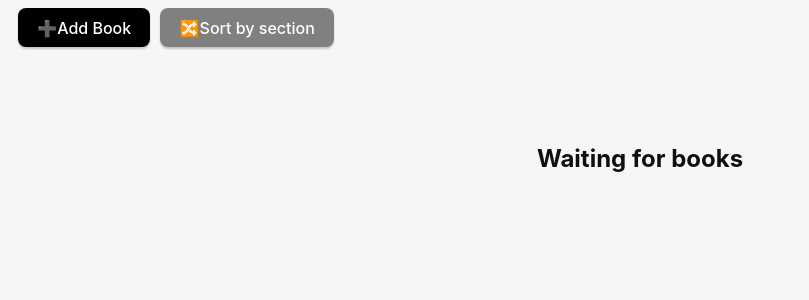
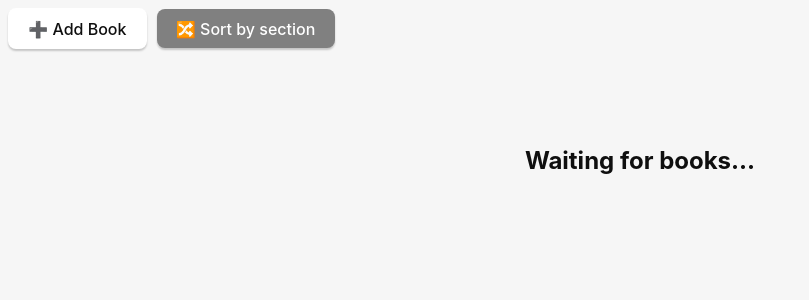
Before and after one commit to DobbiKov/book-manager-app, a React (Vite) app: page / in a window 1280 px wide. Shown: the top 300 px of the page, without its empty margins (0-809 px from the left). Built offline with nearby package versions, Linux system fonts and the light colour scheme.

Commit message:
refactored code

```diff
--- a/src/App.jsx
+++ b/src/App.jsx
@@ -1,117 +1,130 @@
-import { useState, useEffect, useCallback, createContext } from "react";
+import React, { useState, useEffect, useCallback, useRef } from "react";
 import { invoke } from "@tauri-apps/api/core";
 import { listen } from "@tauri-apps/api/event";
 import "./App.css";
-import Book from "./Book.jsx"
+import Book from "./Book.jsx";
 import QuestionBox from "./questionBox";
+import AddBook from "./AddBook.jsx";
 import { QuestionContext, ShowCreateBookContext } from "./contexts.js";
 import { QuestionBoxCont } from "./questionBoxCont.js";
-import AddBook from "./AddBook.jsx";
 
 function App() {
-    const [cont, setCont] = useState(new QuestionBoxCont("", "", "", "", () => {}, () => {}, false))
-    const [show_add, setShow_add] = useState(false);
+  // State for the question box
+  const [questionBoxCont, setQuestionBoxCont] = useState(
+    new QuestionBoxCont("", "", "", "", () => {}, () => {}, false)
+  );
+  // State to control the Add Book modal
+  const [showAddBook, setShowAddBook] = useState(false);
+  // Books state is an array of section objects.
   const [books, setBooks] = useState([]);
-    const [books_loaded, setBooks_loaded] = useState(false);
-    const [is_sort_by_sec, setIsSortBySec] = useState(false);
+  // Flag to know when books have been loaded
+  const [booksLoaded, setBooksLoaded] = useState(false);
+  // Flag to toggle sorting by section
+  const [isSortedBySection, setIsSortedBySection] = useState(false);
 
+  // A ref to always have the latest isSortedBySection value inside event listeners.
+  const isSortedBySectionRef = useRef(isSortedBySection);
   useEffect(() => {
-        async function temp_use_eff(){
-            let _books = await invoke("get_books");
-            handleSetBooks(_books);
-            console.log(_books);
-            setBooks_loaded(true);
+    isSortedBySectionRef.current = isSortedBySection;
+  }, [isSortedBySection]);
 
-            const event_update_books = await listen("update-books", async (event) => {
-                handleSetBooks(event.payload.books);
-                if(is_sort_by_sec){
+  // Helper function that wraps a plain books array into a default "Main" section.
+  const wrapBooksInSection = (booksArray) => [{ section: "Main", books: booksArray }];
 
-                  let books_by_sec = await invoke("get_books_sorted_by_section");
-                  setBooks(books_by_sec);
+  // Effect to fetch books on mount and set up event listeners for updates.
+  useEffect(() => {
+    async function fetchBooksAndSetupListener() {
+      try {
+        // Initial fetch
+        const initialBooks = await invoke("get_books");
+        setBooks(wrapBooksInSection(initialBooks));
+        console.log("Initial books:", initialBooks);
+        setBooksLoaded(true);
+
+        // Listen for book update events.
+        await listen("update-books", async (event) => {
+          const updatedBooks = event.payload.books;
+          // Wrap the updated books in the default section.
+          setBooks(wrapBooksInSection(updatedBooks));
+
+          // If the user has sorted by section, fetch sorted books.
+          if (isSortedBySectionRef.current) {
+            const sortedBooks = await invoke("get_books_sorted_by_section");
+            setBooks(sortedBooks);
           }
         });
+      } catch (error) {
+        console.error("Error fetching books:", error);
       }
-        temp_use_eff();
+    }
+
+    fetchBooksAndSetupListener();
   }, []);
 
-    const handleSetBooks = (books) => {
-        setBooks( [{section: "Main", books: books}])
-    }
-
-    const render_books = useCallback((book_secs) => {
-        return(
+  // Callback to render the list of book sections.
+  const renderBooks = useCallback((bookSections) => (
     <div className="list_of_secs">
-                    {
-                        book_secs.map(( obj ) =>
-                        <div className="section">
-                            <p>{obj.section}</p>
+      {bookSections.map((sectionObj, sectionIndex) => (
+        <div className="section" key={sectionIndex}>
+          <p>{sectionObj.section}</p>
           <div className="book-list">
-                                {
-                                    obj.books.map(( book ) =>
-                                        <Book name={book.name} path={book.path} section={book.section} favourite={book.favourite}/>
-                                    )
-                                }
+            {sectionObj.books.map((book, bookIndex) => (
+              <Book
+                key={bookIndex}
+                name={book.name}
+                path={book.path}
+                section={book.section}
+                favourite={book.favourite}
+              />
+            ))}
           </div>
         </div>
-                        )
+      ))}
+    </div>
+  ), []);
+
+  // Toggle the sort state and fetch the appropriate data.
+  const toggleSortBySection = async () => {
+    try {
+      if (!isSortedBySection) {
+        const sortedBooks = await invoke("get_books_sorted_by_section");
+        setBooks(sortedBooks);
+        console.log("Sorted books:", sortedBooks);
+      } else {
+        const initialBooks = await invoke("get_books");
+        setBooks(wrapBooksInSection(initialBooks));
       }
-            </div>
-        )
-    }, []);
-
+      setIsSortedBySection((prev) => !prev);
+    } catch (error) {
+      console.error("Error toggling sort:", error);
+    }
+  };
 
   return (
-      <ShowCreateBookContext.Provider value={{show_add, setShow_add}}>
-      <QuestionContext.Provider value={{cont, setCont}}>
-        <QuestionBox/>
-        <AddBook/>
+    <ShowCreateBookContext.Provider value={{ showAddBook, setShowAddBook }}>
+      <QuestionContext.Provider value={{ cont: questionBoxCont, setCont: setQuestionBoxCont }}>
+        <QuestionBox />
+        <AddBook />
+        <div className="button-group">
+          <button onClick={() => setShowAddBook(true)} className="add-book-button">
+            ➕ Add Book
+          </button>
           <button
-              onClick={() =>
-                  {
-                    setShow_add(true);
-                  }}
+            onClick={toggleSortBySection}
+            className="sort-button"
             style={{
               marginLeft: "10px",
-                backgroundColor: "black",
+              backgroundColor: isSortedBySection ? "green" : "grey",
               color: "white",
               border: "none",
               cursor: "pointer",
             }}
           >
-              ➕Add Book
+            🔀 Sort by section
           </button>
-        <button
-              onClick={async () =>
-                  {
-                      if(!is_sort_by_sec){
-                          let books_by_sec = await invoke("get_books_sorted_by_section");
-                          setBooks(books_by_sec);
-                          console.log(books_by_sec);
-                      }
-                      else{
-                          let _books = await invoke("get_books");
-                          handleSetBooks(_books);
-                      }
-                      setIsSortBySec(!is_sort_by_sec);
-                  }}
-              style={{
-                marginLeft: "10px",
-                backgroundColor:  is_sort_by_sec == true ? "green" : "grey" ,
-                color: "white",
-                border: "none",
-                cursor: "pointer",
-              }}
-            >
-              🔀Sort by section
-            </button>
+        </div>
         <main className="container">
-          {
-              !books_loaded
-              ?
-              (<h2>Waiting for books</h2>)
-              :
-              render_books(books)
-          }
+          {!booksLoaded ? <h2>Waiting for books...</h2> : renderBooks(books)}
         </main>
       </QuestionContext.Provider>
     </ShowCreateBookContext.Provider>
```
Lines whose indentation alone changed are shown as unchanged.
